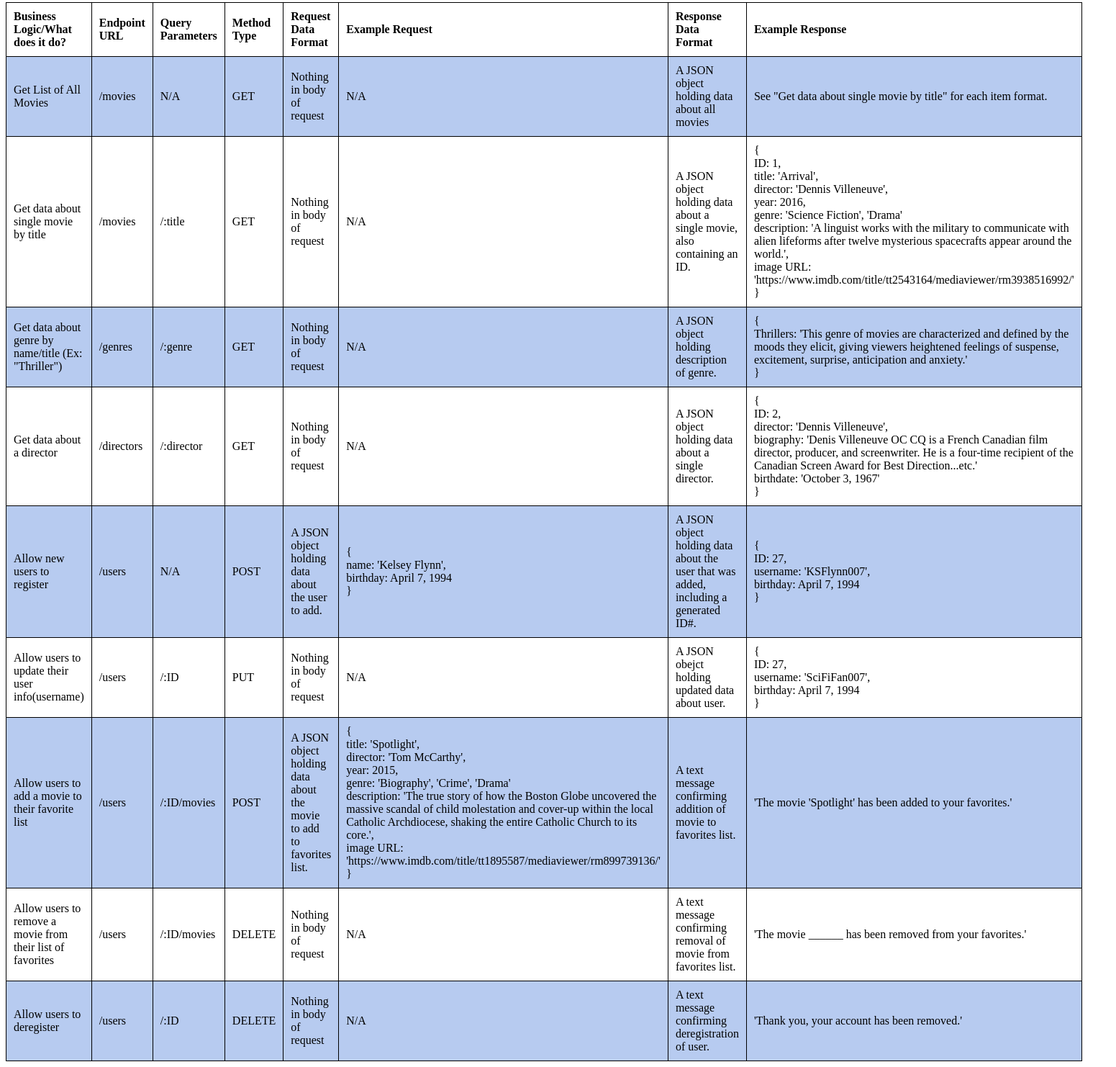
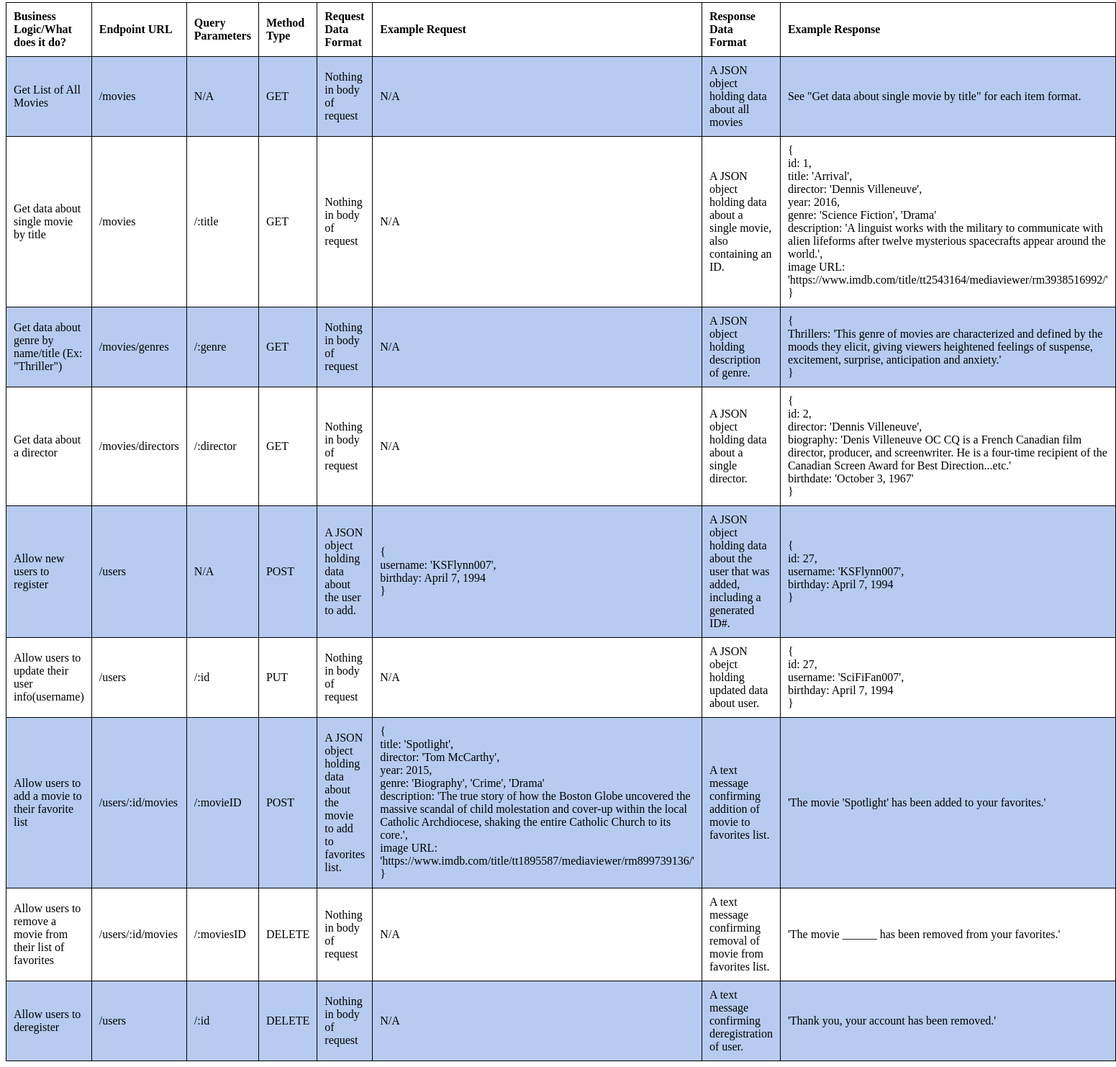
Before and after one commit to warpedpuppy/kf-data-security, a website: page public/documentation.html in a window 1280 px wide. Shown: the part 180-1662 px from the top of the page at 72% size, 1551 px wide, since content can reach past the window. Drawn offline with Linux system fonts and the light colour scheme.

Commit message:
updated "id" vs. "ID"
req.params.ID is an actual .method (ID), so I went back to change :ID to :id, but kept caps as in :movieID.

```diff
--- a/public/documentation.html
+++ b/public/documentation.html
@@ -51,7 +51,7 @@
                     <td>A JSON object holding data about a single movie, also containing an ID.</td>
                     <td>
                         <span class="curlyBrace">{</span>
-                        <span class="id">ID: 1,</span>
+                        <span class="id">id: 1,</span>
                         <span class="name">title: 'Arrival',</span>
                         <span class="director">director: 'Dennis Villeneuve',</span>
                         <span class="year">year: 2016,</span>
@@ -64,7 +64,7 @@
                 </tr>
                 <tr>
                     <td>Get data about genre by name/title (Ex: "Thriller")</td>
-                    <td>/genres</td>
+                    <td>/movies/genres</td>
                     <td>/:genre</td>
                     <td>GET</td>
                     <td>Nothing in body of request</td>
@@ -79,7 +79,7 @@
                 </tr>
                 <tr>
                     <td>Get data about a director</td>
-                    <td>/directors</td>
+                    <td>/movies/directors</td>
                     <td>/:director</td>
                     <td>GET</td>
                     <td>Nothing in body of request</td>
@@ -87,7 +87,7 @@
                     <td>A JSON object holding data about a single director.</td>
                     <td>
                         <span class="curlyBrace">{</span>
-                        <span class="id">ID: 2,</span>
+                        <span class="id">id: 2,</span>
                         <span class="director">director: 'Dennis Villeneuve',</span>
                         <span class="director-bio">biography: 'Denis Villeneuve OC CQ is a French Canadian film director, producer, and screenwriter.
                         He is a four-time recipient of the Canadian Screen Award for Best Direction...etc.'</span>
@@ -103,14 +103,14 @@
                     <td>A JSON object holding data about the user to add.</td>
                     <td>
                         <span class="curlyBrace">{</span>
-                        <span class="user-name">name: 'Kelsey Flynn',</span>
+                        <span class="user-name">username: 'KSFlynn007',</span>
                         <span class="user-birthday">birthday: April 7, 1994 </span>
                         <span class="curly-brace">}</span>
                     </td>
                     <td>A JSON object holding data about the user that was added, including a generated ID#.</td>
                     <td>
                         <span class="curlyBrace">{</span>
-                        <span class="id">ID: 27,</span>
+                        <span class="id">id: 27,</span>
                         <span class="user-name">username: 'KSFlynn007',</span>
                         <span class="user-birthday">birthday: April 7, 1994 </span>
                         <span class="curly-brace">}</span>
@@ -119,14 +119,14 @@
                 <tr>
                     <td>Allow users to update their user info(username)</td>
                     <td>/users</td>
-                    <td>/:ID</td>
+                    <td>/:id</td>
                     <td>PUT</td>
                     <td>Nothing in body of request</td>
                     <td>N/A</td>
                     <td>A JSON obejct holding updated data about user.</td>
                     <td>
                         <span class="curlyBrace">{</span>
-                        <span class="id">ID: 27,</span>
+                        <span class="id">id: 27,</span>
                         <span class="user-name">username: 'SciFiFan007',</span>
                         <span class="user-birthday">birthday: April 7, 1994 </span>
                         <span class="curly-brace">}</span>
@@ -134,8 +134,8 @@
                 </tr>
                 <tr>
                     <td>Allow users to add a movie to their favorite list</td>
-                    <td>/users</td>
-                    <td>/:ID/movies</td>
+                    <td>/users/:id/movies</td>
+                    <td>/:movieID</td>
                     <td>POST</td>
                     <td>A JSON object holding data about the movie to add to favorites list.</td>
                     <td>
@@ -154,8 +154,8 @@
                 </tr>
                 <tr>
                     <td>Allow users to remove a movie from their list of favorites</td>
-                    <td>/users</td>
-                    <td>/:ID/movies</td>
+                    <td>/users/:id/movies</td>
+                    <td>/:moviesID</td>
                     <td>DELETE</td>
                     <td>Nothing in body of request</td>
                     <td>N/A</td>
@@ -165,7 +165,7 @@
                 <tr>
                     <td>Allow users to deregister</td>
                     <td>/users</td>
-                    <td>/:ID</td>
+                    <td>/:id</td>
                     <td>DELETE</td>
                     <td>Nothing in body of request</td>
                     <td>N/A</td>
```
